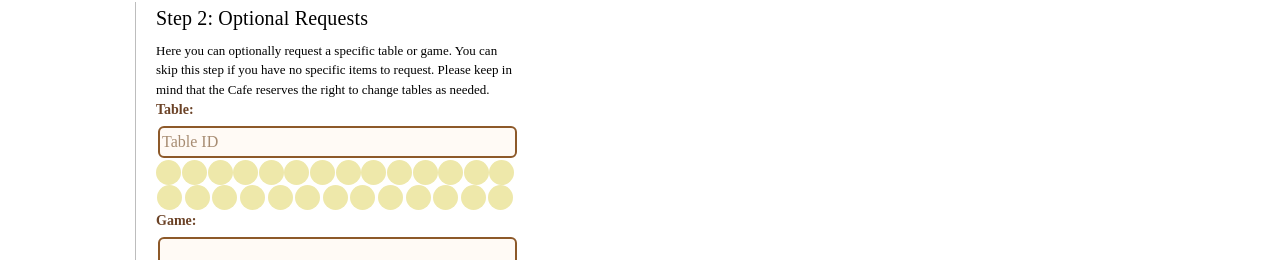
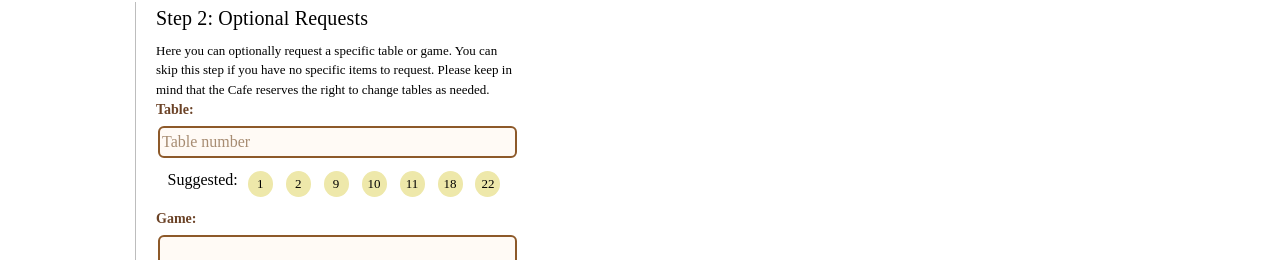
Before and after one commit to RychkovIurii/boardgamecafe, a React (Vite) app in the folder frontend/cafe-front/: page /bookings in a window 1280 px wide. Both pictures are taken after a click on the button "NEXT". Shown: the part 865-1125 px from the top of the page. Built offline with nearby package versions, Linux system fonts and the light colour scheme; a web font is replaced by a local one.

Commit message:
Added table filter and adjusted form
Form is now a stepper and the filter shows a list of suggested tables to book. Still needs to be hooked up to the back end with additional options so it doesn't show or allow you to book occupied tables.

```diff
--- a/frontend/cafe-front/components/BookingForm copy.jsx
+++ b/frontend/cafe-front/components/BookingForm copy.jsx
@@ -154,7 +154,7 @@ const tables = [
 /**
  StepOne, StepTwo, and StepThree are separated for clarity.
  You can define them inline, in separate files, or as your project needs.*/
-function StepOne({ inputs, handleChange }) {
+function StepOne({ inputs, handleChange, handleFilterChange }) {
   return (
     <Box sx={{ fontFamily: "Fontdiner Swanky" }}>
       <Typography variant="h6" sx={{ fontFamily: "Fontdiner Swanky" }} gutterBottom>
@@ -191,7 +191,7 @@ function StepOne({ inputs, handleChange }) {
           max={10}
           name='players'
           value={inputs.players || ""}
-          onChange={handleChange}
+          onChange={(e) => { handleChange(e)}}
           placeholder="Number of Players"
           required
         />
@@ -239,7 +239,8 @@ function StepOne({ inputs, handleChange }) {
   );
 }
 
-function StepTwo({ inputs, handleChange }) {
+function StepTwo({ inputs, handleChange, tables, setInputs }) {
+  console.log(tables)
   return (
     <Box>
       <Typography variant="h6" sx={{ fontFamily: "Fontdiner Swanky" }} gutterBottom>
@@ -253,16 +254,15 @@ function StepTwo({ inputs, handleChange }) {
         className='formInput'
         type='number'
         min={1}
-        max={12}
-        name='tableId'
-        value={inputs.tableId || ""}
-        placeholder="Table ID"
+        max={26}
+        name='tableNumber'
+        value={inputs.tableNumber || ""}
+        placeholder="Table number"
         onChange={handleChange}
         required
       />
-      <div className='tables'>
-        {tables.map(tables =>
-        <div className='table' key={tables.id} value={tables.id} />)}
+      <div className='tables'>Suggested:
+         {tables.map((table) => <div key={table.id} className='table' onClick={(e) => {setInputs({ ...inputs, tableNumber: table.id }); console.log(inputs)}}> {table.id}</div> )}
       </div>
       <label>Game: </label>
       <input
@@ -304,17 +304,52 @@ export default function BookingForm() {
   const [loading, setLoading] = useState(false);
   const [error, setError] = useState(null);
   const [success, setSuccess] = useState(false);
+  const [availability, setAvailability] = useState()
   const [inputs, setInputs] = useState({
     date: "",
     startTime: "",
     duration: "",
-    tableId: "",
+    tableNumber: "",
     players: "",
     gameId: "",
     userId: "",
     contactName: "",
     contactPhone: ""
   });
+  const [filteredTables, setFilteredTables] = useState([])
+
+
+
+  function checkAvailability(people) {
+    if (people <= 2) {
+      //table id can be 1, 2, 9, 10, 11, 18, 22
+      const filtered = tables.filter((tables) => tables.seats == 2)
+      setFilteredTables(filtered)
+    }
+    else if (people >= 2 && people <= 4) {
+      const filtered = tables.filter((tables) => tables.seats == 4)
+      setFilteredTables(filtered)
+    }
+    else if (people >= 4 && people <= 5) {
+      const filtered = tables.filter((tables) => tables.seats == 5)
+      setFilteredTables(filtered)
+    }
+    else if (people >= 5 && people <= 6) {
+      const filtered = tables.filter((tables) => tables.seats == 6)
+      setFilteredTables(filtered)
+    }
+    else if (people >= 6 && people <= 8) {
+      const filtered = tables.filter((tables) => tables.seats == 8)
+      setFilteredTables(filtered)
+    }
+    else if (people >= 8 && people <= 10) {
+      const filtered = tables.filter((tables) => tables.seats == 10)
+      setFilteredTables(filtered)
+    }
+    else {
+      return "There are no available tables able to seat your group, please call to check if there are ways to host your group."
+    }
+  }
 
   // Define the labels for each step.
   const steps = ['Personal Info', 'Optional Requests', 'Submit'];
@@ -322,6 +357,7 @@ export default function BookingForm() {
   // Handle next step
   const handleNext = () => {
     setActiveStep((prevActiveStep) => prevActiveStep + 1);
+    checkAvailability(inputs.players)
   };
 
   // Handle previous step
@@ -397,9 +433,9 @@ export default function BookingForm() {
   const renderStepContent = (stepIndex) => {
     switch (stepIndex) {
       case 0:
-        return <StepOne inputs={inputs} handleChange={handleChange} />;
+        return <StepOne inputs={inputs} handleChange={handleChange}/>;
       case 1:
-        return <StepTwo inputs={inputs} handleChange={handleChange} />;
+        return <StepTwo inputs={inputs} handleChange={handleChange} tables={filteredTables} setInputs={setInputs}/>;
       case 2:
         return <StepThree inputs={inputs} handleChange={handleChange} handleSubmit={handleSubmit} />;
       default:
--- a/frontend/cafe-front/components/Style/BookingFormStyles.css
+++ b/frontend/cafe-front/components/Style/BookingFormStyles.css
@@ -43,6 +43,11 @@
     display: flex;
     flex-wrap: wrap;
     flex-direction: row;
+    justify-content: space-around;
+    margin: 5px;
+    padding: 3px;
+    align-content: space-between;
+    cursor: pointer;
 }
 
 .table {
@@ -51,7 +56,7 @@
     font-size: small;
     height: 25px;
     width: 25px;
-    margin: 0 auto;
+    margin: 3px;
     text-align: center;
     padding: 3px;
 }
```
